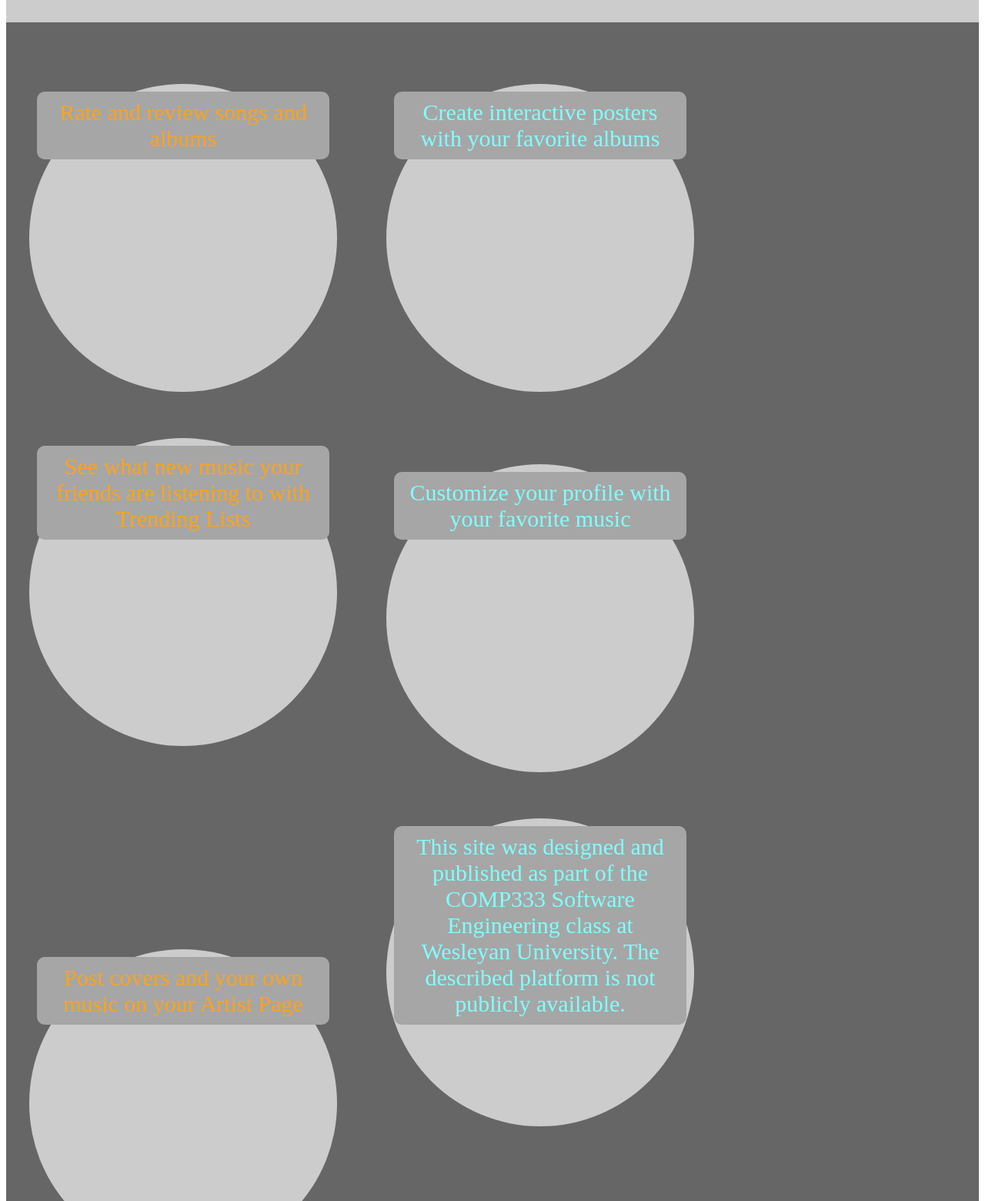
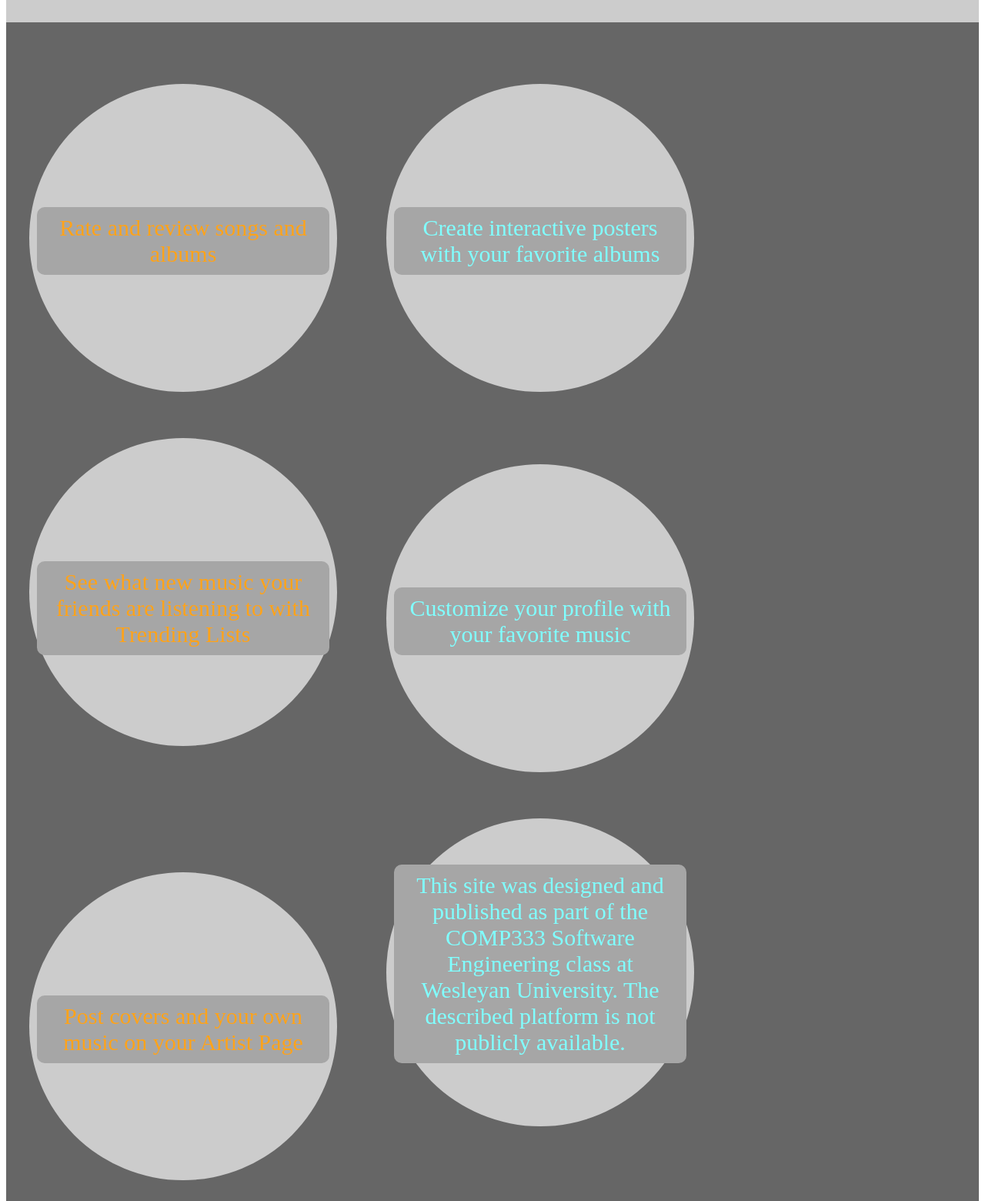
Before and after one commit to safeuer/comp333-hw1, a plain HTML site: page index.html in a window 1280 px wide. Shown: the part 529-2089 px from the top of the page at 77% size. Drawn offline with Linux system fonts and the light colour scheme.

Commit message:
Minor tweaks.

```diff
--- a/index.html
+++ b/index.html
@@ -25,50 +25,44 @@
         </div>
         <div class="spacer" style="height:50px;"></div>
         <div class="sub-point">
-            <div class="image">
-            </div>
+            <div class="spacer" style="height:150px;"></div>
             <div class="o-txt">
                 Rate and review songs and albums
             </div>
         </div>
         <div class="sub-point">
-            <div class="image">
-            </div>
+            <div class="spacer" style="height:150px;"></div>
             <div class="t-txt">
                 Create interactive posters with your favorite albums
             </div>
         </div>
         <div class="sub-point">
-            <div class="image">
-            </div>
+            <div class="spacer" style="height:150px;"></div>
             <div class="o-txt">
                See what new music your friends are listening to with Trending Lists
             </div>
         </div>
         <div class="sub-point">
-            <div class="image">
-            </div>
+            <div class="spacer" style="height:150px;"></div>
             <div class="t-txt">
                 Customize your profile with your favorite music
             </div>
         </div>
         <div class="sub-point">
-            <div class="image">
-            </div>
+            <div class="spacer" style="height:150px;"></div>
             <div class="o-txt">
                 Post covers and your own music on your Artist Page
             </div>
         </div>
         <div class="sub-point">
-            <div class="image">
-            </div>
+            <div class="spacer" style="height:50px;"></div>
             <div class="t-txt">
                 This site was designed and published as part of the COMP333 Software Engineering class at Wesleyan University. The described platform is not publicly available.
             </div>
         </div>
         <div class="spacer" style="height:50px;"></div>
         <div id="signup-box">
-            <p><b>Join NoteAble Below, or <a href="https://instagram.org" target="_blank">Follow us on Instagram!</a></b></p>
+            <p><b>Join NoteAble Below, or <a href="http://instagram.org" target="_blank">Follow us on Instagram!</a></b></p>
             <iframe src="signup.html"></iframe>
         </div>
         <div class="spacer" style="height:50px;"></div>
```
